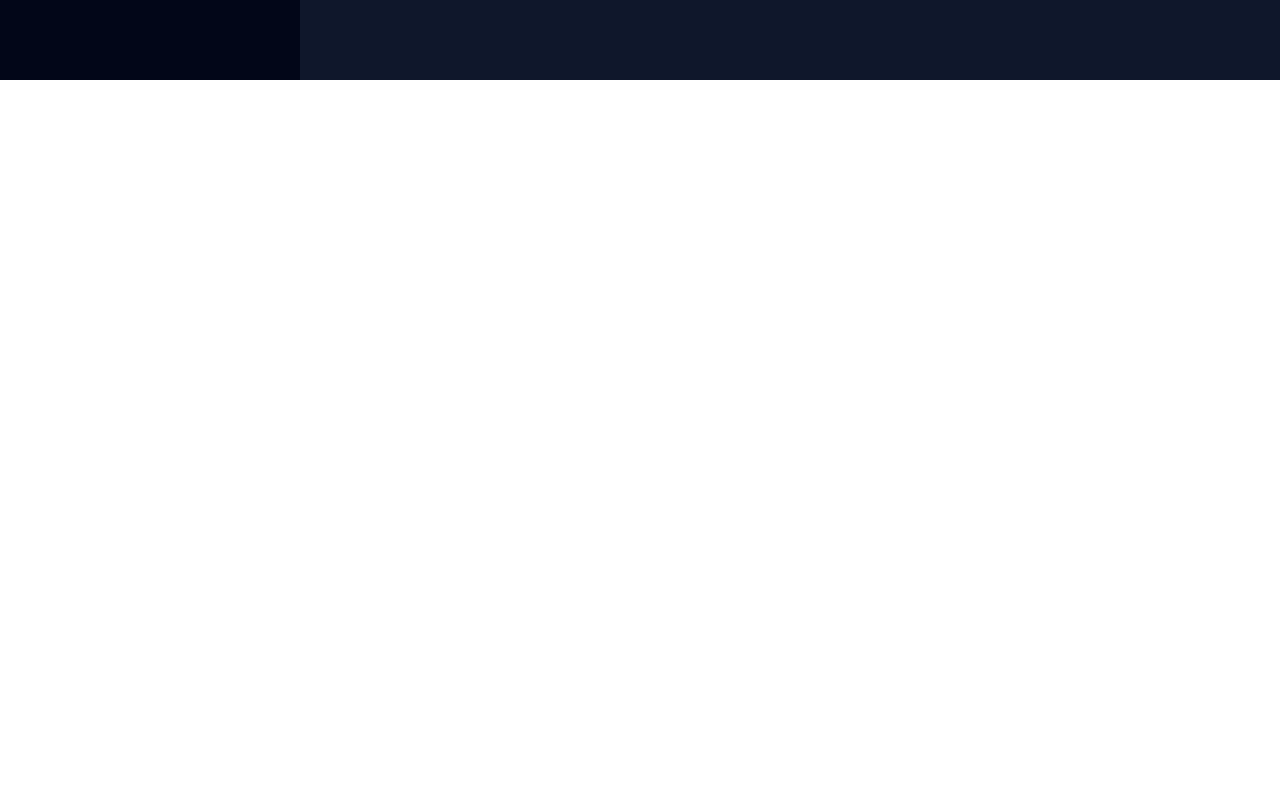
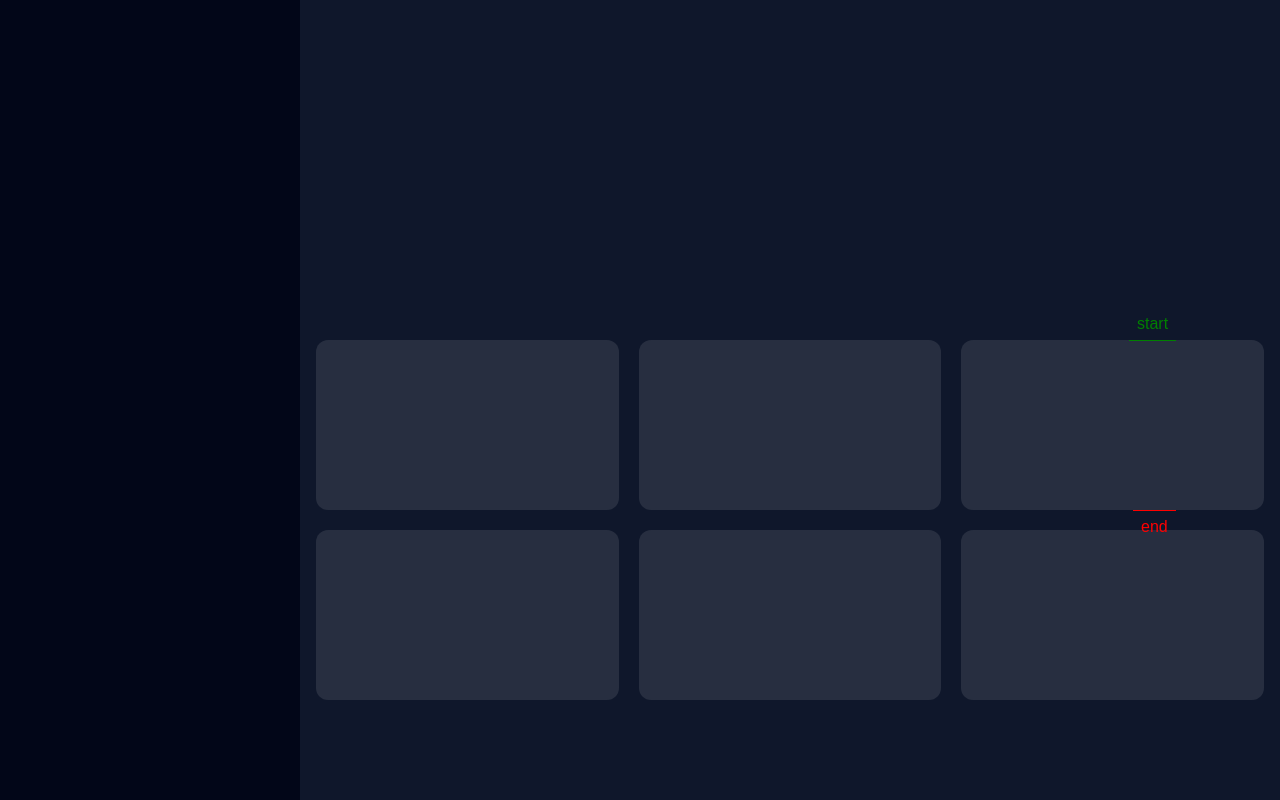
Before and after one commit to Codegithub2024/Gestion-formation, a React (Vite) app: page / in a window 1280 px wide. Shown: the part 720-1520 px from the top of the page. Before the commit the page ends 800 px from the top, so only its background shows below. Built offline with nearby package versions, Linux system fonts and the light colour scheme.

Commit message:
scrollTrigger animation test

```diff
--- a/src/App.tsx
+++ b/src/App.tsx
@@ -2,8 +2,9 @@ import { useEffect, useRef, useState } from "react";
 import { Routes, Route, BrowserRouter, NavLink } from "react-router-dom";
 import gsap from "gsap";
 import { useGSAP } from "@gsap/react";
+import { ScrollTrigger } from "gsap/ScrollTrigger";
 
-gsap.registerPlugin(useGSAP);
+gsap.registerPlugin(useGSAP, ScrollTrigger);
 
 function App() {
   const [isOpen, setIsOpen] = useState<boolean>(() => {
@@ -28,6 +29,28 @@ function App() {
     });
   }, [isOpen]);
 
+  useGSAP(() => {
+    gsap.fromTo(
+      ".card",
+      {
+        y: "50px",
+        autoAlpha: 0,
+      },
+      {
+        y: 0,
+        autoAlpha: 1,
+        scrollTrigger: {
+          trigger: ".card",
+          start: "top center",
+          markers: true,
+        },
+        stagger: 0.1,
+        duration: 1.2,
+        ease: "expo.out",
+      },
+    );
+  });
+
   return (
     <BrowserRouter>
       <Routes>
@@ -36,13 +59,14 @@ function App() {
           element={
             <div
               ref={mainRef}
-              className="bg-slate-900 h-screen flex justify-start"
+              className="bg-slate-900 min-h-screen flex justify-start h-full"
             >
               <aside
                 ref={asideRef}
-                className={`good flex flex-col bg-slate-950 ${isOpen ? "w-75 p-3" : "w-0"} `}
+                className={`good flex flex-col sticky top-0 left-0 bg-slate-950 ${isOpen ? "w-75 p-3" : "w-0"} `}
               ></aside>
-              <main className="flex flex-col p-4 gap-6">
+              <main className="flex flex-col p-4 gap-6 flex-1">
+                <div className="flex-1 flex flex-col p-4 gap-4 min-h-screen w-full">
                   <button
                     onClick={() => setIsOpen(!isOpen)}
                     className="flex justify-center items-center p-3 px-5 cursor-pointer text-xs w-fit text-neutral-400 font-bold rounded-full bg-black/50"
@@ -54,6 +78,16 @@ function App() {
                       Continuer
                     </button>
                   </NavLink>
+                </div>
+                <div className="grid w-full max-w-7xl mx-auto min-h-screen justify-center items-center content-center gap-5 grid-cols-3">
+                  <div className="card w-full aspect-video rounded-xl bg-white/10"></div>
+                  <div className="card w-full aspect-video rounded-xl bg-white/10"></div>
+                  <div className="card w-full aspect-video rounded-xl bg-white/10"></div>
+                  <div className="card w-full aspect-video rounded-xl bg-white/10"></div>
+                  <div className="card w-full aspect-video rounded-xl bg-white/10"></div>
+                  <div className="card w-full aspect-video rounded-xl bg-white/10"></div>
+                </div>
+                <div className="min-h-screen w-full"></div>
               </main>
             </div>
           }
```
Lines whose indentation alone changed are shown as unchanged.
